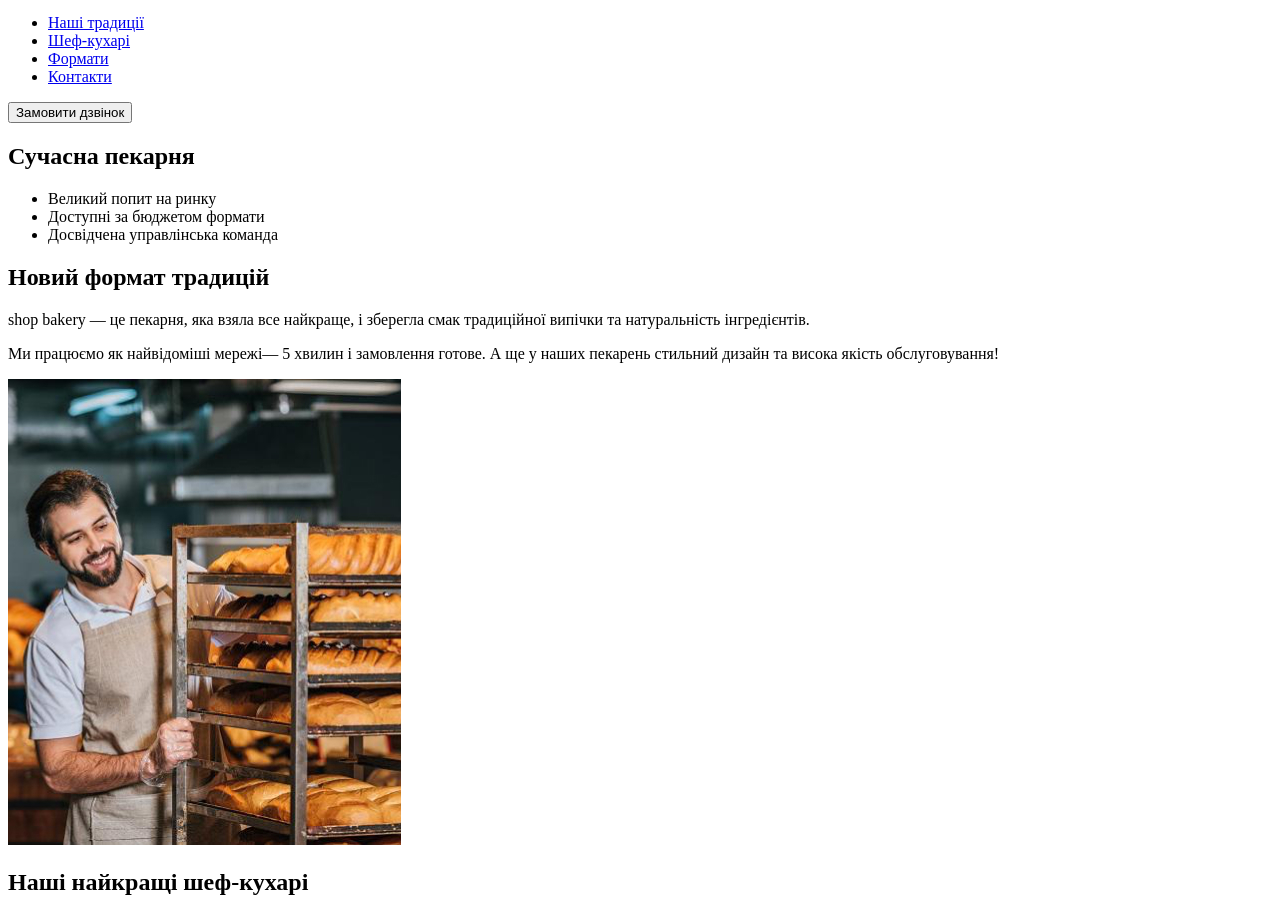
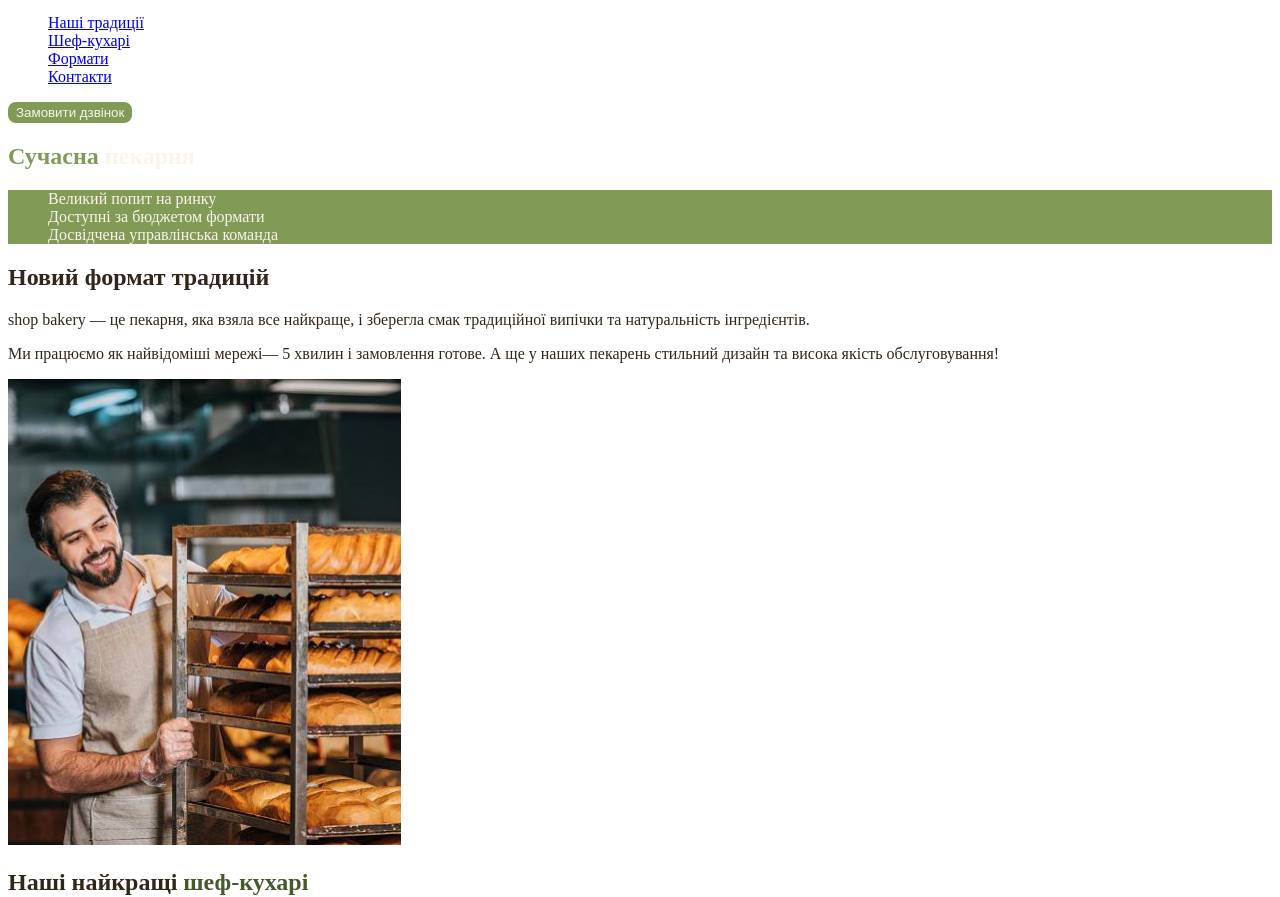
Before and after one commit to Velialll/genius-test, a plain HTML site: page index.html in a window 1280 px wide. Shown: the part 60-957 px from the top of the page. Drawn offline with Linux system fonts and the light colour scheme.

Commit message:
add styles.css and css variables

```diff
--- /dev/null
+++ b/css/styles.css
@@ -0,0 +1,55 @@
+:root {
+  --color-primary-dark: #31261a;
+  --color-primary-light: #faf4ea;
+  --color-brand-light: #819b57;
+  --color-brand-dark: #465929;
+}
+/* base */
+body {
+  color: var(--color-primary-dark);
+}
+ul {
+  list-style-type: none;
+}
+.main-section > h1 {
+  color: blue;
+}
+/* button */
+.button {
+  color: var(--color-primary-light);
+  background-color: var(--color-brand-light);
+  border: 2px solid var(--color-brand-light);
+  border-radius: 8px;
+  cursor: pointer;
+}
+.button:hover {
+  color: var(--color-brand-dark);
+  background-color: transparent;
+}
+.button:focus {
+  background-color: purple;
+}
+/* link */
+.link {
+  color: var(--color-primary-light);
+}
+
+.link:hover {
+  color: var(--color-brand-light);
+}
+/* hero */
+.hero-title {
+  color: var(--color-primary-light);
+}
+.hero-title .accent {
+  color: var(--color-brand-light);
+}
+/* advantages */
+.advantages-list {
+  color: var(--color-primary-light);
+  background-color: var(--color-brand-light);
+}
+.section-title .accent {
+  color: var(--color-brand-dark);
+}
+/* 9:43 */
--- a/index.html
+++ b/index.html
@@ -5,6 +5,7 @@
     <meta http-equiv="X-UA-Compatible" content="IE=edge" />
     <meta name="viewport" content="width=device-width, initial-scale=1.0" />
     <title>Сучасна пекарня</title>
+    <link rel="stylesheet" href="./css/styles.css" />
   </head>
   <body>
     <header>
@@ -13,26 +14,34 @@
           <img src="./images/logo.svg" alt="Логотип сучасної пекарні" />
         </a>
         <ul>
-          <li><a href="#traditions-section">Наші традиції</a></li>
-          <li><a href="#chefs-section">Шеф-кухарі</a></li>
-          <li><a href="#formats-section">Формати</a></li>
-          <li><a href="#contact-section">Контакти</a></li>
+          <li>
+            <a class="header-link" href="#traditions-section">Наші традиції</a>
+          </li>
+          <li>
+            <a class="header-link" href="#chefs-section">Шеф-кухарі</a>
+          </li>
+          <li>
+            <a class="header-link" href="#formats-section">Формати</a>
+          </li>
+          <li>
+            <a class="header-link" href="#contact-section">Контакти</a>
+          </li>
         </ul>
       </nav>
-      <button type="button">Замовити дзвінок</button>
+      <button class="button" type="button">Замовити дзвінок</button>
     </header>
     <main>
       <section>
-        <h1>Сучасна пекарня</h1>
+        <h1 class="hero-title"><span class="accent">Сучасна</span> пекарня</h1>
       </section>
 
       <section id="traditions-section">
-        <ul>
+        <ul class="advantages-list">
           <li>Великий попит на ринку</li>
           <li>Доступні за бюджетом формати</li>
           <li>Досвідчена управлінська команда</li>
         </ul>
-        <h2>Новий формат традицій</h2>
+        <h2 class="section-title">Новий формат традицій</h2>
         <p>
           <span>shop bakery</span> — це пекарня, яка взяла все найкраще, і
           зберегла смак традиційної випічки та натуральність інгредієнтів.
@@ -49,7 +58,9 @@
       </section>
 
       <section id="chefs-section">
-        <h2>Наші найкращі шеф-кухарі</h2>
+        <h2 class="section-title">
+          Наші найкращі <span class="accent">шеф-кухарі</span>
+        </h2>
 
         <ul>
           <li>
@@ -77,7 +88,7 @@
       </section>
 
       <section id="formats-section">
-        <h2>Формати</h2>
+        <h2 class="section-title">Формати</h2>
 
         <ul>
           <li>
@@ -99,7 +110,7 @@
       </section>
 
       <section id="contact-section">
-        <h2>Приєднуйся до мережі пекарень</h2>
+        <h2 class="section-title">Приєднуйся до мережі пекарень</h2>
         <iframe
           title="Google maps"
           src="https://www.google.com/maps/embed?pb=!1m18!1m12!1m3!1d2540.1638712576914!2d30.48865857684021!3d50.456673086915266!2m3!1f0!2f0!3f0!3m2!1i1024!2i768!4f13.1!3m3!1m2!1s0x40d4ce637bfe1717%3A0x5370c2254ad1b952!2z0LLRg9C70LjRhtGPINCh0ZbRh9C-0LLQuNGFINCh0YLRgNGW0LvRjNGG0ZbQsiwgNTQsINCa0LjRl9CyLCAwMjAwMA!5e0!3m2!1suk!2sua!4v1701358318110!5m2!1suk!2sua"
```
Also changed, not shown: temp/test.html (renamed from test.html, +12 -4 lines).
